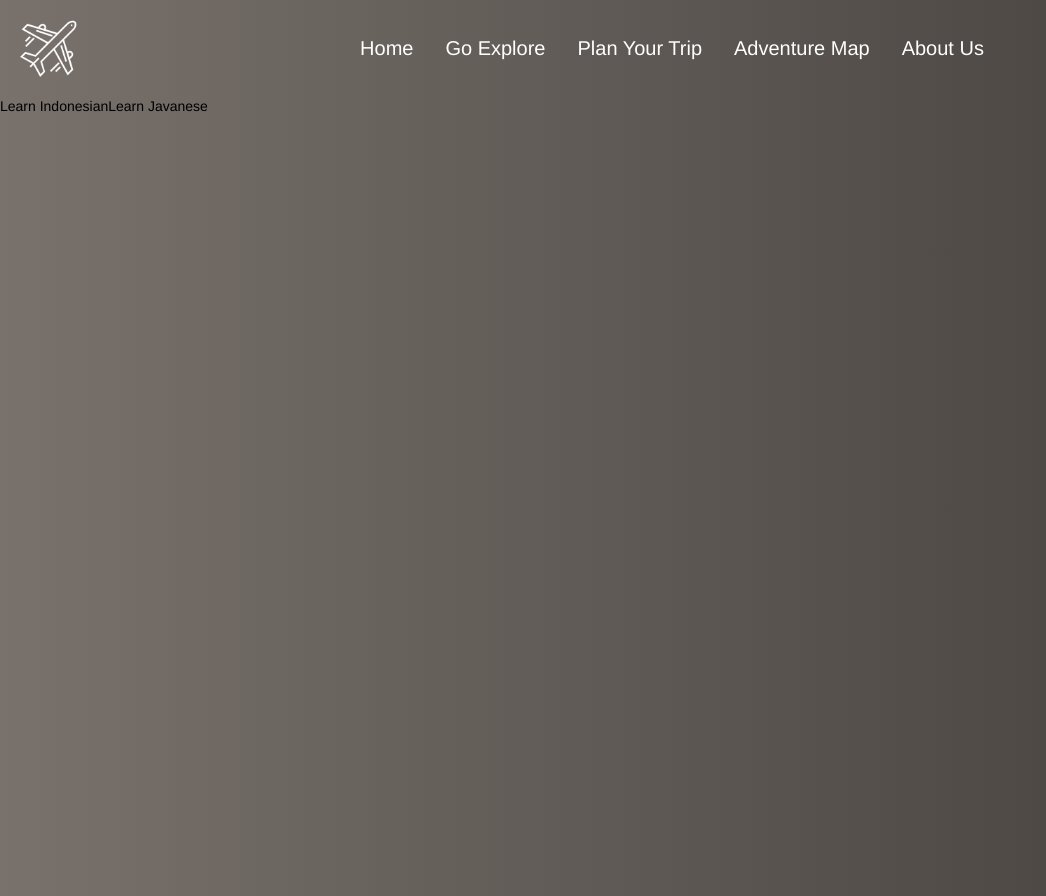
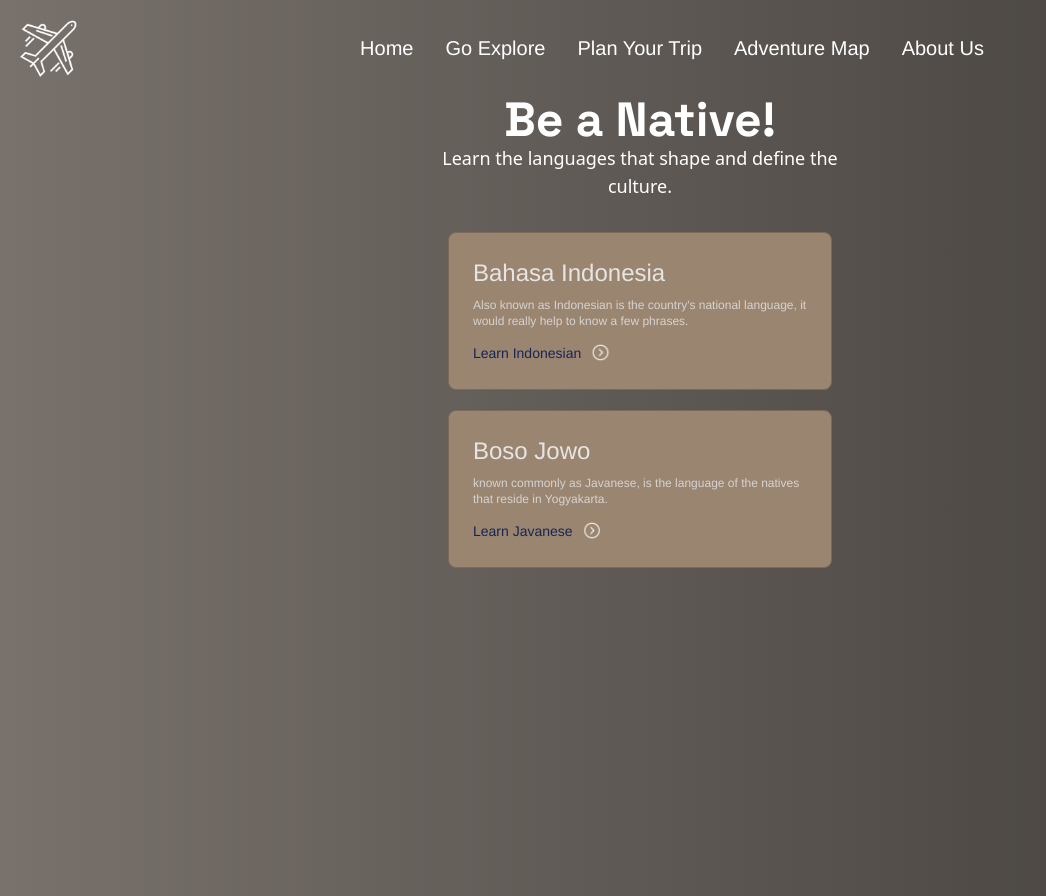
Before and after one commit to Kairose8/project-nusantara, a React (Vite) app: page /Language in a window 1280 px wide. Shown: the whole page, without its empty margins (0-1046 px from the left). Built offline with nearby package versions, Linux system fonts and the light colour scheme; a web font is replaced by a local one.

Commit message:
languange page done

```diff
--- a/src/pages/Language.jsx
+++ b/src/pages/Language.jsx
@@ -1,13 +1,59 @@
+import arrow from "../assets/icons/arrow.png";
 
+export default function Language() {
+  return (
+    <>
+      <div className="h-screen">
+        {/* isi */}
+        <div>
+          {/* page text  */}
+          <div className="flex flex-col items-center text-center mb-8">
+            <div className="text-3xl md:text-5xl items-center left-14 font-space font-bold text-white md:w-1/3 ">
+              <p>Be a Native!</p>
+            </div>
+            <div className="w-4/5 left-14 font-sans text-lg text-white md:w-1/3 ">
+              <p>Learn the languages that shape and define the culture.</p>
+            </div>
+          </div>
 
-
-export default function Language(){
-
-    return (
-        <div className="h-screen">
-            <a href="https://www.udemy.com/course/learn-indonesian-with-inten/?utm_source=adwords&utm_medium=udemyads&utm_campaign=DSA_Catchall_la.EN_cc.ID&campaigntype=Search&portfolio=Indonesia&language=EN&product=Course&test=&audience=DSA&topic=&priority=&utm_content=deal4584&utm_term=_._ag_112265177716_._ad_500831051438_._kw__._de_c_._dm__._pl__._ti_dsa-392130681248_._li_9120718_._pd__._&matchtype=&gad_source=1&gclid=Cj0KCQjw3ZayBhDRARIsAPWzx8rsNtZWv0DkTwJIVXYI_5ZNt9rSAx6gbBB8yXn0kqJfiHtgV1DAHL8aAqx0EALw_wcB&couponCode=LEADERSALE24B">Learn Indonesian</a>
-
-            <a href="https://www.digitaldialects.com/Javanese.htm">Learn Javanese</a>
+          {/* cards  */}
+          <div className="flex flex-col items-center">
+            {/* 1  */}
+            <div className="w-80 md:w-96 mb-5 p-6 bg-myColor-500 border border-myColor-600 rounded-lg">
+              <p className="mb-2 text-2xl text-stone-200">Bahasa Indonesia</p>
+              <p className="mb-3 text-xs text-stone-300 ">
+              Also known as Indonesian is the country's national language, it would really help to know a few phrases.
+              </p>
+              <a
+                href="https://www.udemy.com/course/learn-indonesian-with-inten/?utm_source=adwords&utm_medium=udemyads&utm_campaign=DSA_Catchall_la.EN_cc.ID&campaigntype=Search&portfolio=Indonesia&language=EN&product=Course&test=&audience=DSA&topic=&priority=&utm_content=deal4584&utm_term=_._ag_112265177716_._ad_500831051438_._kw__._de_c_._dm__._pl__._ti_dsa-392130681248_._li_9120718_._pd__._&matchtype=&gad_source=1&gclid=Cj0KCQjw3ZayBhDRARIsAPWzx8rsNtZWv0DkTwJIVXYI_5ZNt9rSAx6gbBB8yXn0kqJfiHtgV1DAHL8aAqx0EALw_wcB&couponCode=LEADERSALE24B"
+                target="_blank"
+                rel="noopener noreferrer"
+                className="inline-flex font-medium items-center text-blue-950
+              hover:underline"
+              >
+                Learn Indonesian
+                <img className="h-6" src={arrow} alt="arrow icon" />
+              </a>
+            </div>
+            {/* 2  */}
+            <div className="w-80 md:w-96 mb-5 p-6 bg-myColor-500 border border-myColor-600 rounded-lg">
+              <p className="mb-2 text-2xl text-stone-200">Boso Jowo</p>
+              <p className="mb-3 text-xs text-stone-300 ">
+              known commonly as Javanese, is the language of the natives that reside in Yogyakarta.
+              </p>
+              <a
+                href="https://www.digitaldialects.com/Javanese.htm"
+                target="_blank"
+                rel="noopener noreferrer"
+                className="inline-flex font-medium items-center text-blue-950 hover:underline"
+              >
+                Learn Javanese
+                <img className="h-6" src={arrow} alt="arrow icon" />
+              </a>
+            </div>
+          </div>
         </div>
-    );
+      </div>
+    </>
+  );
 }
```
